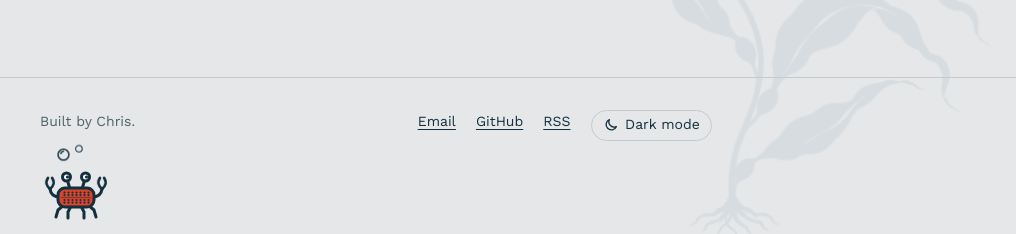
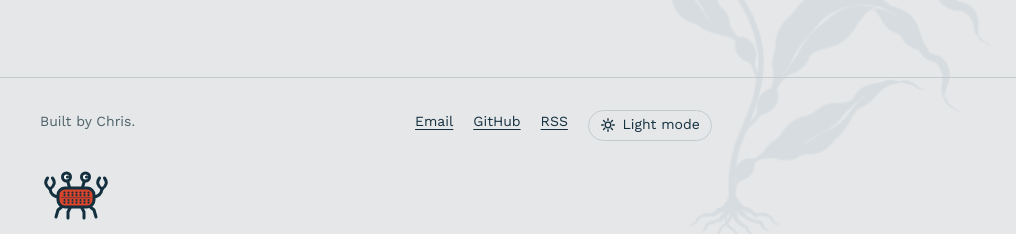
Before and after one commit to RobotCrabLab/Homepage, a Jekyll site: the page built from projects/index.html, in a window 1280 px wide. Shown: the part 663-897 px from the top of the page, without its empty margins (264-1280 px from the left). Built offline with Jekyll 4.4.1, drawn with Linux system fonts in a browser that asks for light colours.

Commit message:
Make the theme switches show the current mode
"Dark mode" with a moon in dark mode, "Light mode" with a sun in light.

Co-Authored-By: Claude Opus 5.5 <noreply@anthropic.com>
Claude-Session: https://claude.ai/code/session_01MMDVxXAekaRt7NRydvis2Y

```diff
--- a/_includes/footer.html
+++ b/_includes/footer.html
@@ -11,7 +11,7 @@
         <button class="theme-toggle" type="button" aria-label="Switch to dark mode">
           <svg class="icon-moon" viewBox="0 0 24 24" aria-hidden="true"><path d="M20 14.5A8 8 0 0 1 9.5 4a8 8 0 1 0 10.5 10.5Z" fill="none" stroke="currentColor" stroke-width="2" stroke-linejoin="round"/></svg>
           <svg class="icon-sun" viewBox="0 0 24 24" aria-hidden="true"><circle cx="12" cy="12" r="4.2" fill="none" stroke="currentColor" stroke-width="2"/><path d="M12 2.5v2.5M12 19v2.5M2.5 12H5M19 12h2.5M5.3 5.3l1.8 1.8M16.9 16.9l1.8 1.8M5.3 18.7l1.8-1.8M16.9 7.1l1.8-1.8" stroke="currentColor" stroke-width="2" stroke-linecap="round"/></svg>
-          <span class="theme-label">Dark mode</span>
+          <span class="theme-label">Light mode</span>
         </button>
       </li>
     </ul>
--- a/assets/css/style.css
+++ b/assets/css/style.css
@@ -304,9 +304,10 @@ img { max-width: 100%; height: auto; }
 }
 .theme-toggle:hover { border-color: var(--ink); }
 .theme-toggle svg { width: 1rem; height: 1rem; }
-.theme-toggle .icon-sun { display: none; }
-.is-dark .theme-toggle .icon-sun { display: block; }
-.is-dark .theme-toggle .icon-moon { display: none; }
+/* The switch shows the current mode: a sun with "Light mode", a moon with "Dark mode" */
+.theme-toggle .icon-moon { display: none; }
+.is-dark .theme-toggle .icon-moon { display: block; }
+.is-dark .theme-toggle .icon-sun { display: none; }
 
 /* ------------------------------------------------------------
    Buttons and small pieces
--- a/index.html
+++ b/index.html
@@ -15,7 +15,7 @@ body_class: home
       <button class="theme-toggle card-theme" type="button" aria-label="Switch to dark mode">
         <svg class="icon-moon" viewBox="0 0 24 24" aria-hidden="true"><path d="M20 14.5A8 8 0 0 1 9.5 4a8 8 0 1 0 10.5 10.5Z" fill="none" stroke="currentColor" stroke-width="2" stroke-linejoin="round"/></svg>
         <svg class="icon-sun" viewBox="0 0 24 24" aria-hidden="true"><circle cx="12" cy="12" r="4.2" fill="none" stroke="currentColor" stroke-width="2"/><path d="M12 2.5v2.5M12 19v2.5M2.5 12H5M19 12h2.5M5.3 5.3l1.8 1.8M16.9 16.9l1.8 1.8M5.3 18.7l1.8-1.8M16.9 7.1l1.8-1.8" stroke="currentColor" stroke-width="2" stroke-linecap="round"/></svg>
-        <span class="theme-label">Dark mode</span>
+        <span class="theme-label">Light mode</span>
       </button>
       <img class="portrait-me" src="{{ '/assets/images/scientist.svg' | relative_url }}" alt="" width="70" height="90">
       <span class="card-fish card-auv" aria-hidden="true" data-top="25" data-jitter="5" data-straight>{% include breadboard-auv.svg %}</span>
```
Also changed, not shown: other parts of _includes/footer.html (+1 -1 lines).
